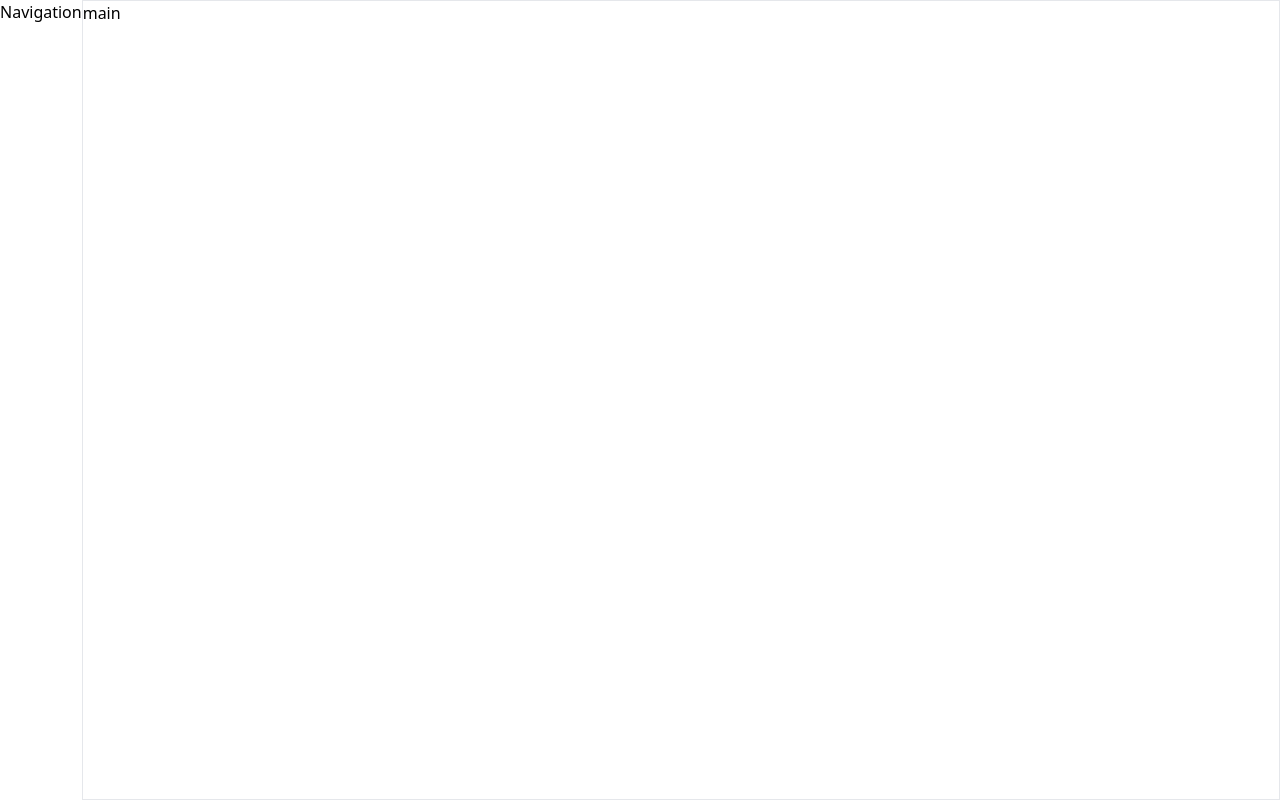
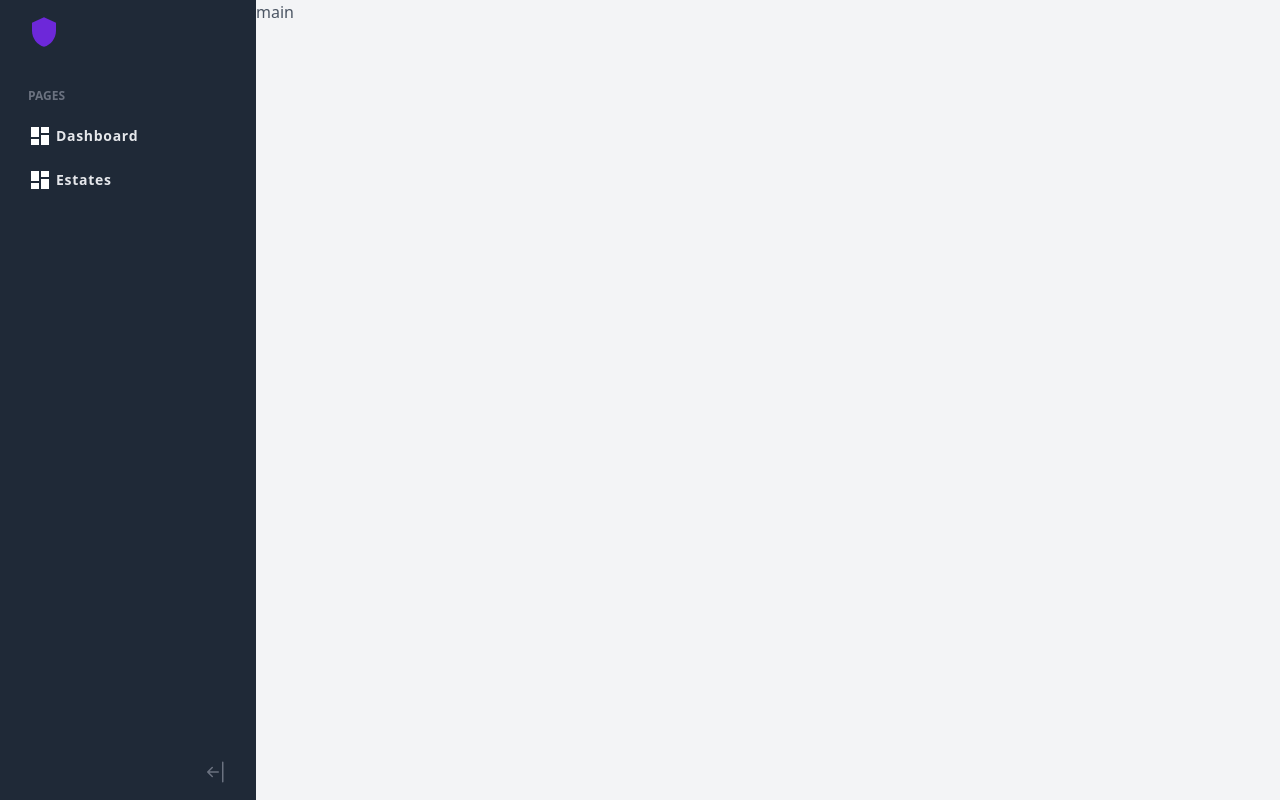
Before and after one commit to Jimlah/estatevisa-app, a React (Create React App) app: page / in a window 1280 px wide. Built offline with nearby package versions, Linux system fonts and the light colour scheme.

Commit message:
Created the navbar

```diff
--- a/package.json
+++ b/package.json
@@ -9,6 +9,7 @@
     "@testing-library/user-event": "^12.8.3",
     "react": "^17.0.2",
     "react-dom": "^17.0.2",
+    "react-icons": "^4.3.1",
     "react-redux": "^7.2.6",
     "react-router-dom": "^6.0.2",
     "react-scripts": "4.0.3",
@@ -41,6 +42,9 @@
     ]
   },
   "devDependencies": {
-    "redux-devtools": "^3.7.0"
+    "autoprefixer": "^10.4.0",
+    "postcss": "^8.4.4",
+    "redux-devtools": "^3.7.0",
+    "tailwindcss": "^2.2.19"
   }
 }
--- a/src/App.css
+++ b/src/App.css
@@ -595,12 +595,24 @@ video {
 }
 
 *, ::before, ::after {
+  --tw-translate-x: 0;
+  --tw-translate-y: 0;
+  --tw-rotate: 0;
+  --tw-skew-x: 0;
+  --tw-skew-y: 0;
+  --tw-scale-x: 1;
+  --tw-scale-y: 1;
+  --tw-transform: translateX(var(--tw-translate-x)) translateY(var(--tw-translate-y)) rotate(var(--tw-rotate)) skewX(var(--tw-skew-x)) skewY(var(--tw-skew-y)) scaleX(var(--tw-scale-x)) scaleY(var(--tw-scale-y));
   --tw-border-opacity: 1;
   border-color: rgba(229, 231, 235, var(--tw-border-opacity));
 }
 
 .fixed {
   position: fixed;
+}
+
+.absolute {
+  position: absolute;
 }
 
 .top-0 {
@@ -611,38 +623,283 @@ video {
   left: 0px;
 }
 
+.z-40 {
+  z-index: 40;
+}
+
+.mb-10 {
+  margin-bottom: 2.5rem;
+}
+
+.mb-3 {
+  margin-bottom: 0.75rem;
+}
+
 .flex {
   display: flex;
+}
+
+.hidden {
+  display: none;
 }
 
 .h-screen {
   height: 100vh;
 }
 
-.w-64 {
-  width: 16rem;
+.h-6 {
+  height: 1.5rem;
+}
+
+.h-full {
+  height: 100%;
+}
+
+.h-8 {
+  height: 2rem;
 }
 
 .w-full {
   width: 100%;
 }
 
+.w-6 {
+  width: 1.5rem;
+}
+
+.w-64 {
+  width: 16rem;
+}
+
+.w-8 {
+  width: 2rem;
+}
+
 .flex-1 {
   flex: 1 1 0%;
+}
+
+.-translate-x-64 {
+  --tw-translate-x: -16rem;
+  -webkit-transform: var(--tw-transform);
+          transform: var(--tw-transform);
+}
+
+.flex-col {
+  flex-direction: column;
 }
 
 .items-start {
   align-items: flex-start;
 }
 
+.items-center {
+  align-items: center;
+}
+
 .justify-start {
   justify-content: flex-start;
+}
+
+.justify-end {
+  justify-content: flex-end;
+}
+
+.justify-center {
+  justify-content: center;
+}
+
+.space-x-1 > :not([hidden]) ~ :not([hidden]) {
+  --tw-space-x-reverse: 0;
+  margin-right: calc(0.25rem * var(--tw-space-x-reverse));
+  margin-left: calc(0.25rem * calc(1 - var(--tw-space-x-reverse)));
+}
+
+.space-y-2 > :not([hidden]) ~ :not([hidden]) {
+  --tw-space-y-reverse: 0;
+  margin-top: calc(0.5rem * calc(1 - var(--tw-space-y-reverse)));
+  margin-bottom: calc(0.5rem * var(--tw-space-y-reverse));
+}
+
+.space-y-1 > :not([hidden]) ~ :not([hidden]) {
+  --tw-space-y-reverse: 0;
+  margin-top: calc(0.25rem * calc(1 - var(--tw-space-y-reverse)));
+  margin-bottom: calc(0.25rem * var(--tw-space-y-reverse));
+}
+
+.place-self-end {
+  place-self: end;
+}
+
+.self-end {
+  align-self: flex-end;
+}
+
+.justify-self-end {
+  justify-self: end;
 }
 
 .overflow-hidden {
   overflow: hidden;
 }
 
+.rounded {
+  border-radius: 0.25rem;
+}
+
 .border {
   border-width: 1px;
 }
+
+.bg-gray-100 {
+  --tw-bg-opacity: 1;
+  background-color: rgba(243, 244, 246, var(--tw-bg-opacity));
+}
+
+.bg-gray-800 {
+  --tw-bg-opacity: 1;
+  background-color: rgba(31, 41, 55, var(--tw-bg-opacity));
+}
+
+.p-4 {
+  padding: 1rem;
+}
+
+.px-3 {
+  padding-left: 0.75rem;
+  padding-right: 0.75rem;
+}
+
+.py-2 {
+  padding-top: 0.5rem;
+  padding-bottom: 0.5rem;
+}
+
+.pl-3 {
+  padding-left: 0.75rem;
+}
+
+.text-sm {
+  font-size: 0.875rem;
+  line-height: 1.25rem;
+}
+
+.text-xs {
+  font-size: 0.75rem;
+  line-height: 1rem;
+}
+
+.font-semibold {
+  font-weight: 600;
+}
+
+.font-bold {
+  font-weight: 700;
+}
+
+.uppercase {
+  text-transform: uppercase;
+}
+
+.tracking-wider {
+  letter-spacing: 0.05em;
+}
+
+.text-gray-600 {
+  --tw-text-opacity: 1;
+  color: rgba(75, 85, 99, var(--tw-text-opacity));
+}
+
+.text-white {
+  --tw-text-opacity: 1;
+  color: rgba(255, 255, 255, var(--tw-text-opacity));
+}
+
+.text-gray-200 {
+  --tw-text-opacity: 1;
+  color: rgba(229, 231, 235, var(--tw-text-opacity));
+}
+
+.text-purple-700 {
+  --tw-text-opacity: 1;
+  color: rgba(109, 40, 217, var(--tw-text-opacity));
+}
+
+.text-gray-500 {
+  --tw-text-opacity: 1;
+  color: rgba(107, 114, 128, var(--tw-text-opacity));
+}
+
+.text-purple-500 {
+  --tw-text-opacity: 1;
+  color: rgba(139, 92, 246, var(--tw-text-opacity));
+}
+
+.transition {
+  transition-property: background-color, border-color, color, fill, stroke, opacity, box-shadow, -webkit-transform, -webkit-filter, -webkit-backdrop-filter;
+  transition-property: background-color, border-color, color, fill, stroke, opacity, box-shadow, transform, filter, backdrop-filter;
+  transition-property: background-color, border-color, color, fill, stroke, opacity, box-shadow, transform, filter, backdrop-filter, -webkit-transform, -webkit-filter, -webkit-backdrop-filter;
+  transition-timing-function: cubic-bezier(0.4, 0, 0.2, 1);
+  transition-duration: 150ms;
+}
+
+.delay-75 {
+  transition-delay: 75ms;
+}
+
+.duration-150 {
+  transition-duration: 150ms;
+}
+
+.duration-200 {
+  transition-duration: 200ms;
+}
+
+.ease-in-out {
+  transition-timing-function: cubic-bezier(0.4, 0, 0.2, 1);
+}
+
+.hover\:bg-gray-900:hover {
+  --tw-bg-opacity: 1;
+  background-color: rgba(17, 24, 39, var(--tw-bg-opacity));
+}
+
+.hover\:text-gray-300:hover {
+  --tw-text-opacity: 1;
+  color: rgba(209, 213, 219, var(--tw-text-opacity));
+}
+
+.group:hover .group-hover\:text-purple-500 {
+  --tw-text-opacity: 1;
+  color: rgba(139, 92, 246, var(--tw-text-opacity));
+}
+
+.group:hover .group-hover\:text-white {
+  --tw-text-opacity: 1;
+  color: rgba(255, 255, 255, var(--tw-text-opacity));
+}
+
+@media (min-width: 1024px) {
+  .lg\:static {
+    position: static;
+  }
+
+  .lg\:left-auto {
+    left: auto;
+  }
+
+  .lg\:top-auto {
+    top: auto;
+  }
+
+  .lg\:max-w-min {
+    max-width: -webkit-min-content;
+    max-width: min-content;
+  }
+
+  .lg\:translate-x-0 {
+    --tw-translate-x: 0px;
+    -webkit-transform: var(--tw-transform);
+            transform: var(--tw-transform);
+  }
+}
--- /dev/null
+++ b/src/components/ungrouped/NavLink.jsx
@@ -0,0 +1,16 @@
+import { Link } from "react-router-dom";
+
+const NavLink = ({ path, name, Icon, smallBar = false }) => {
+    return (
+        <Link to={path} className="flex items-center justify-start px-3 py-2 space-x-1 text-sm font-semibold tracking-wider text-white rounded hover:bg-gray-900 group">
+            <span className=" group-hover:text-purple-500">
+                <Icon className={"h-6 w-6"} />
+            </span>
+            <span className={`text-gray-200 group-hover:text-white duration-150 delay-75 transition ${smallBar ? "hidden " : ""}`}>
+                {name}
+            </span>
+        </Link>
+    )
+};
+
+export default NavLink;
--- a/src/layout/Dashboard.jsx
+++ b/src/layout/Dashboard.jsx
@@ -2,9 +2,9 @@ import Navbar from './partials/NavBar';
 
 const Dashboard = () => {
     return (
-        <div className="fixed top-0 left-0 flex justify-start w-full h-screen overflow-hidden item-start">
+        <div className="fixed top-0 left-0 flex justify-start w-full h-screen overflow-hidden text-gray-600 bg-gray-100 item-start">
             <Navbar />
-            <main className="flex-1 w-full border">
+            <main className="flex-1 w-full ">
                 main
             </main>
         </div>
--- a/src/layout/partials/NavBar.jsx
+++ b/src/layout/partials/NavBar.jsx
@@ -1,7 +1,40 @@
+import { MdShield, MdDashboard } from 'react-icons/md';
+import { Link } from 'react-router-dom';
+import { BsArrowBarLeft } from 'react-icons/bs';
+import { useState } from 'react';
+import NavLink from '../../components/ungrouped/NavLink';
+
 const Navbar = (props) => {
+
+    const [smallBar, setSmallBar] = useState(false);
+
+    const handleSmallBar = () => {
+        setSmallBar(!smallBar);
+    }
+
     return (
-        <nav>
-            Navigation
+        <nav className={`absolute z-40 flex flex-col w-64 h-full p-4 duration-200 ease-in-out transition -translate-x-64 bg-gray-800 lg:static lg:left-auto lg:translate-x-0 lg:top-auto ${smallBar ? "lg:max-w-min" : ""}`}>
+            <div className={`flex mb-10 ${smallBar ? "items-start justify-center" : "px-3"}`}>
+                <span className="">
+                    <MdShield className={"h-8 w-8 text-purple-700"} />
+                </span>
+            </div>
+            <div className="flex-1">
+                <h2 className="pl-3 mb-3 text-xs font-bold text-gray-500 uppercase">Pages</h2>
+                <ul className="flex flex-col space-y-1">
+                    <li className="">
+                        <NavLink path="/" name="Dashboard" Icon={MdDashboard} smallBar={smallBar} />
+                    </li>
+                    <li>
+                        <NavLink path="/" name="Estates" Icon={MdDashboard} smallBar={smallBar} />
+                    </li>
+                </ul>
+            </div>
+            <div className={`flex px-3 ${smallBar ? "" : "justify-end"}`}>
+                <button className="text-gray-500" onClick={handleSmallBar}>
+                    <BsArrowBarLeft className={"h-6 w-6 hover:text-gray-300"} />
+                </button>
+            </div>
         </nav>
     )
 };
```
Also changed, not shown: 1 other file (tests, documents, lock files or other folders).
